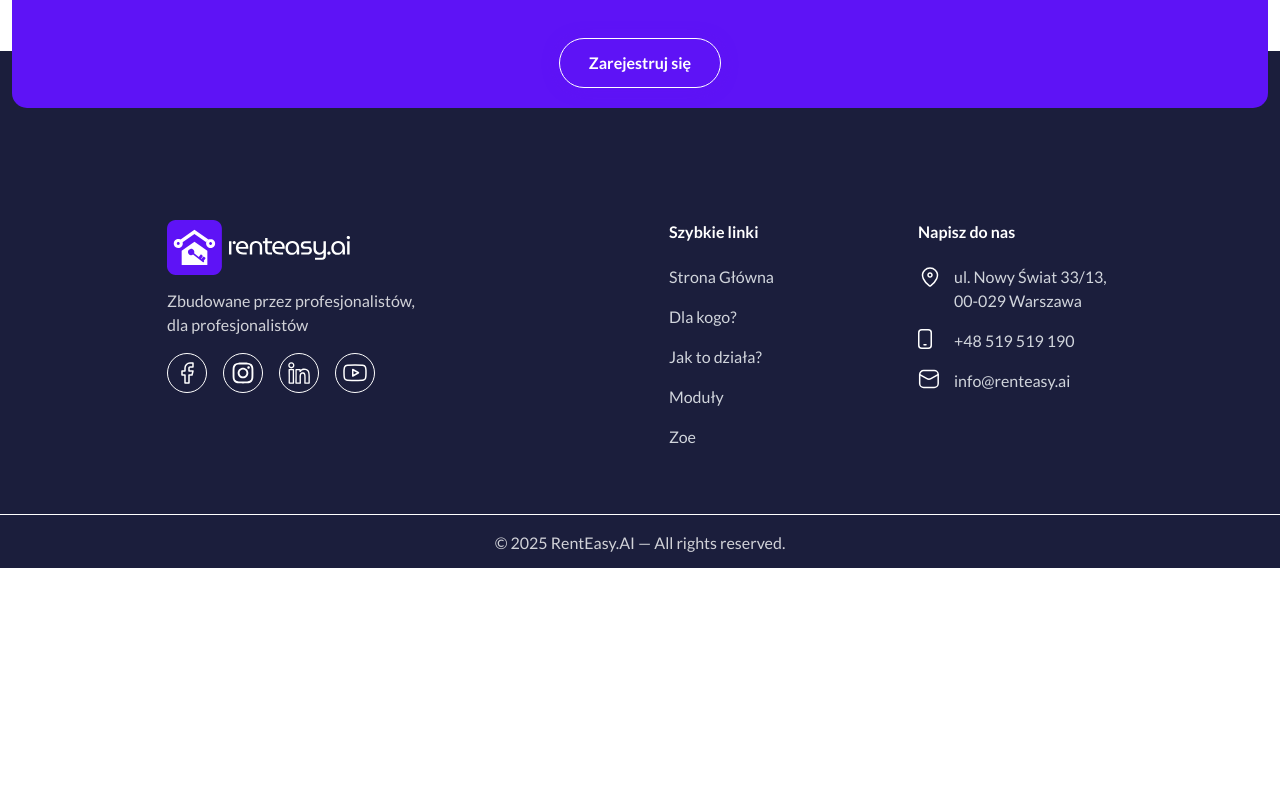
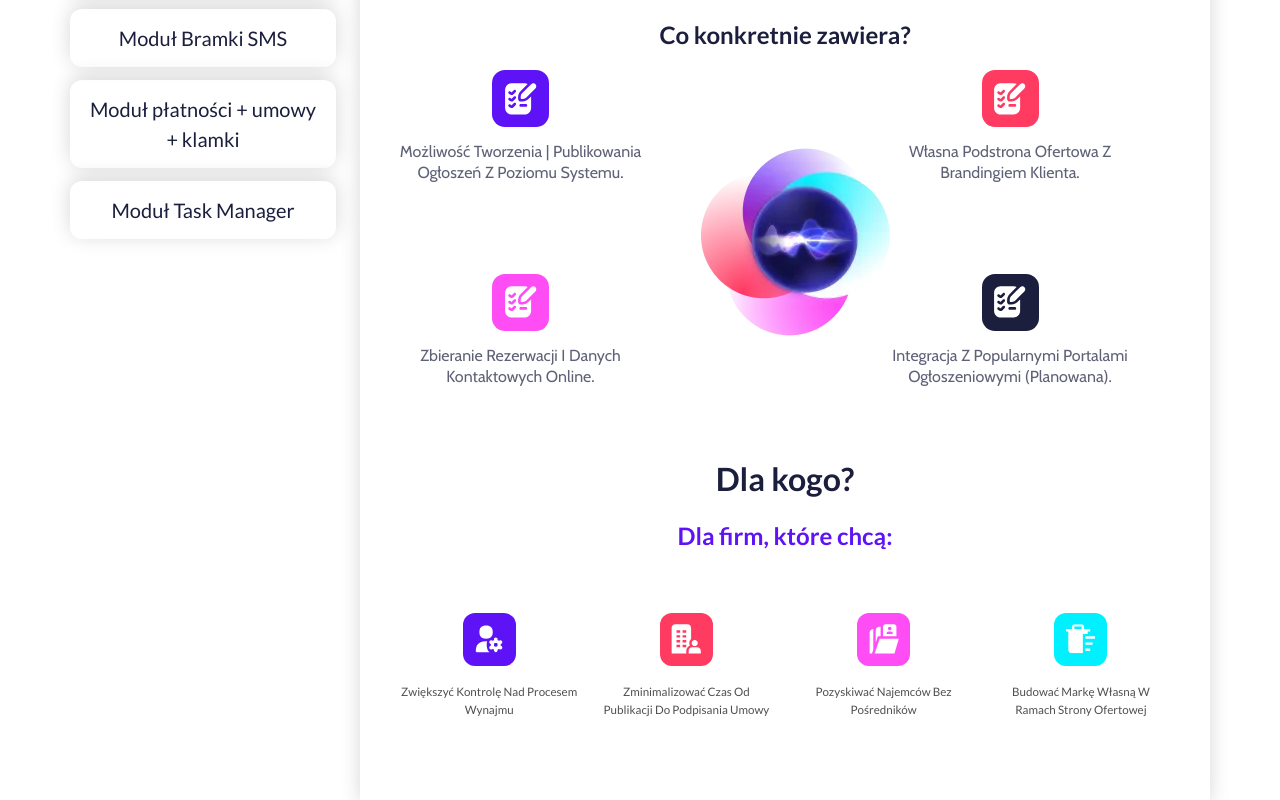
Before and after one commit to Nehaboora033/Test, a React (Vite) app: page /moduty in a window 1280 px wide. Shown: the part 880-1680 px from the top of the page. Before the commit the page ends 1448 px from the top, so only its background shows below. Built offline with nearby package versions, Linux system fonts and the light colour scheme.

Commit message:
created the moduty tabs responsive

```diff
--- a/src/components/ModutyTab.jsx
+++ b/src/components/ModutyTab.jsx
@@ -22,16 +22,15 @@ const ModutyTab = () => {
     return (
         <div className='max-w-[1164px] mx-auto px-3'>
             <div className='max-w-[1140xpx] mb-[63px] '>
-                <div className='flex gap-[24px]' >
                 <Tabs selectedIndex={selectedTab} onSelect={handleTabChange}>
-                        <div className="flex gap-[24px]">
+                    <div className="flex gap-[24px] min-[1100px]:flex-row flex-col">
                         {/* LEFT SIDE - Tabs */}
-                            <TabList className="!m-0 max-w-[267px] w-full flex flex-col gap-[13px]">
+                        <TabList className="!m-0 min-[1100px]:max-w-[267px] w-full  min-[1100px]:flex flex-col gap-[13px] grid md:grid-cols-3 sm:grid-cols-2 grid-cols-1">
 
                             {Moduty_Tabs_Data.map((item, index) => (
                                 <Tab
                                     key={index}
-                                        className="rounded-[12px] cursor-pointer shadowlightblack text-center text-[#1B1E3C] py-[14px] px-[15px] text-[20px] transition-colors duration-400 focus:outline-none focus:ring-0"
+                                    className="rounded-[12px] flex items-center justify-center cursor-pointer shadowlightblack text-center text-[#1B1E3C] py-[14px] px-[15px] text-[20px] transition-colors duration-400 focus:outline-none focus:ring-0"
                                     selectedClassName="purple text-white">
                                     {item.name}
                                 </Tab>
@@ -40,28 +39,28 @@ const ModutyTab = () => {
                         </TabList>
 
                         {/* RIGHT SIDE - Tab Panels */}
-                            <div className="flex-1">
+                        <div className="f lex-1 ">
                             <TabPanel>
                                 {/* First part */}
-                                    <div className="max-w-[850px] w-full rounded-[12px] shadowlightblack py-[30px] px-[36px]">
+                                <div className="min-[1100px]:max-w-[850px] w-full rounded-[12px] shadowlightblack py-[30px] px-[36px]">
                                     <SubHeading className="text-center mb-[11px] !text-[36px]">
                                         Moduł ofert z integracjami
                                     </SubHeading>
                                     <SubHeading className="text-center text-[#5E13F6] mb-[11px] !text-[24px]">
                                         Do czego służy?
                                     </SubHeading>
-                                        <Description className="max-w-[777px] w-full text-center text-[#494B63] mb-[37px]">
+                                    <Description className="min-[1100px]:max-w-[777px] w-full text-center text-[#494B63] mb-[37px]">
                                         Ten moduł pozwala publikować oferty najmu bez pośredników i prowizji bezpośrednio z systemu RentEasy.AI. Dzięki integracjom z zewnętrznymi portalami i własną podstroną ofertową możesz prowadzić cały lejek rezerwacyjny samodzielnie.
                                     </Description>
+
+                                    {/* Middle Part */}
                                     <SubHeading className="text-center text-[#1B1E3C] mb-[17px] !text-[24px]">
                                         Co konkretnie zawiera?
                                     </SubHeading>
-
-                                        {/* Middle Part */}
-                                        <div className="relative grid grid-cols-2 w-[780px] gap-y-[90px] gap-x-[199px] mb-[67px]">
+                                    <div className="relative grid min-[500px]:grid-cols-2 min-[1100px]:w-[780px] gap-6 md:gap-y-[90px] md:gap-x-[199px] mb-[67px]">
                                         {Moduty_Middle_Part_Data.map((item, index) => (
                                             <div
-                                                    className="max-w-[249px] w-full flex flex-col items-center"
+                                                className="min-[1100px]:max-w-[249px] w-full flex flex-col items-center"
                                                 key={index}
                                             >
                                                 <Box
@@ -78,7 +77,7 @@ const ModutyTab = () => {
                                         <img
                                             src={multicircle}
                                             alt="multicircle-img"
-                                                className="absolute top-[20%] left-[35%]"
+                                            className="absolute top-[20%] left-[39%] md:block hidden"
                                         />
                                     </div>
 
@@ -89,10 +88,10 @@ const ModutyTab = () => {
                                     <SubHeading className="text-center textpurple !text-[24px] mb-[37px]">
                                         Dla firm, które chcą:
                                     </SubHeading>
-                                        <div className="flex gap-[11px]">
+                                    <div className="sm:flex gap-[11px] grid min-[400px]:grid-cols-2 gird-cols-1 ">
                                         {Moduty_Last_Part_Data.map((item, index) => (
                                             <div
-                                                    className={`group max-w-[195px] w-full rounded-[10px] h-[188px] px-[5px] pt-[22px] flex flex-col items-center transition-all duration-300 cursor-pointer ${Dla_Card_Shadow[index]}`}
+                                                className={`group min-[1100px]:max-w-[195px] w-full rounded-[10px] h-[188px] px-[5px] pt-[22px] flex flex-col items-center transition-all duration-300 cursor-pointer ${Dla_Card_Shadow[index]}`}
                                                 key={index}
                                             >
                                                 <Box
@@ -133,7 +132,6 @@ const ModutyTab = () => {
                 </Tabs>
             </div>
         </div>
-        </div>
     )
 }
 
--- a/src/pages/Moduty.jsx
+++ b/src/pages/Moduty.jsx
@@ -6,7 +6,7 @@ const Moduty = () => {
     return (
         <>
             <ModułyHero />
-            {/* <ModutyTab /> */}
+            <ModutyTab />
 
         </>
     )
```
Lines whose indentation alone changed are shown as unchanged.
